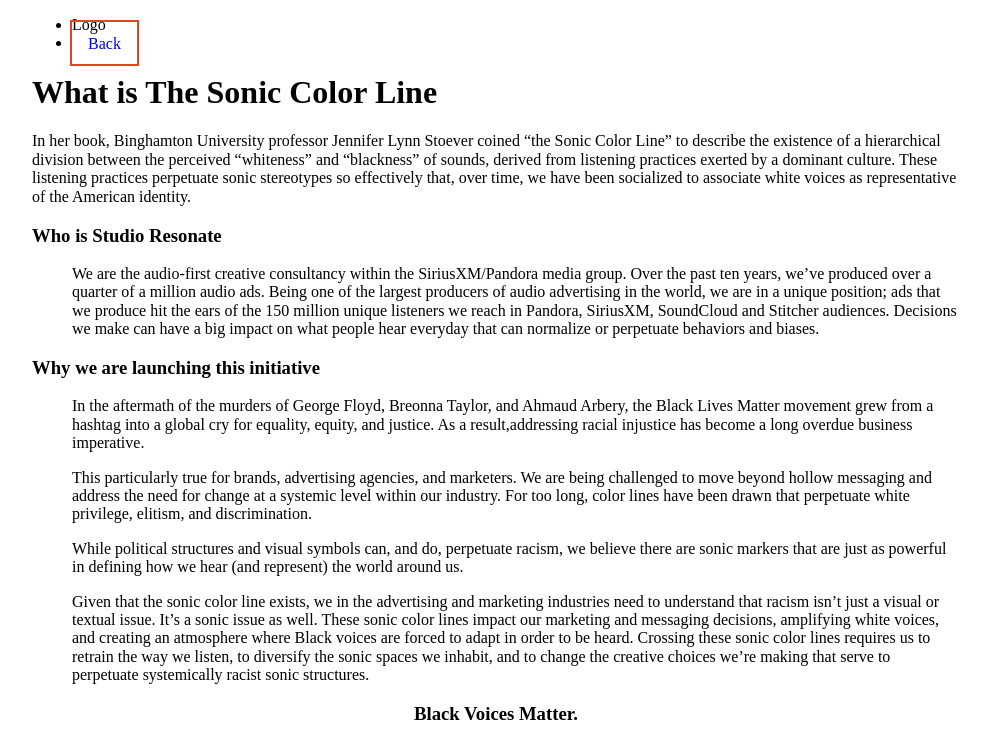
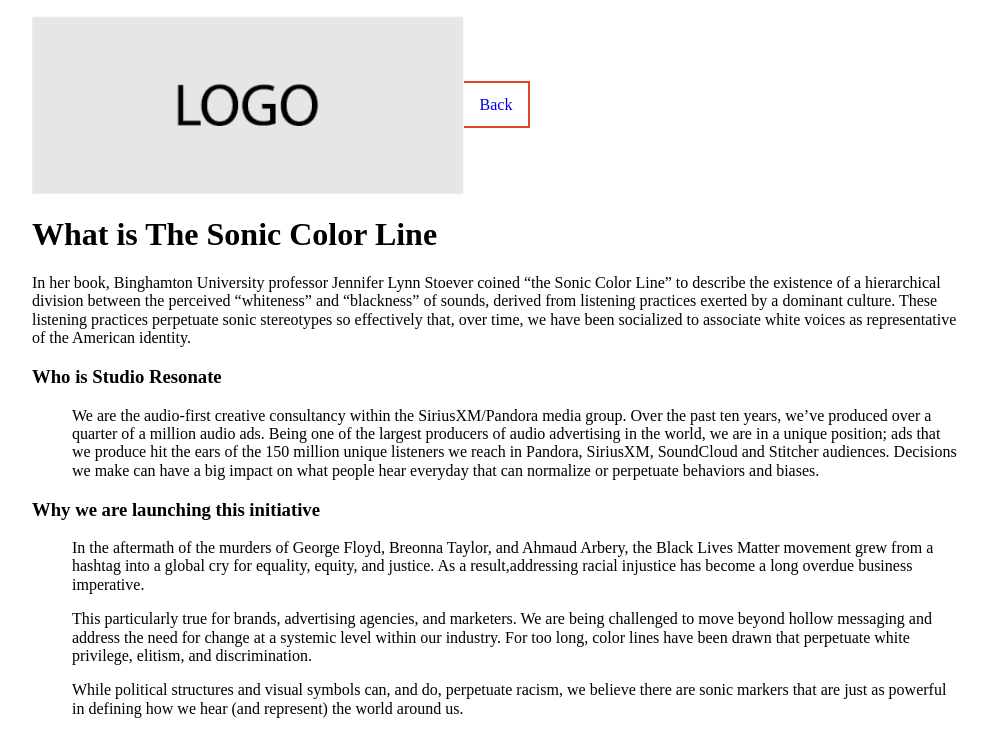
Before and after one commit to brianyuen/sonic-diversity, a Gatsby site: page /what-is-the-sonic-color-line in a window 1280 px wide. Shown: the top 731 px of the page, without its empty margins (144-1131 px from the left). Built offline with nearby package versions, Linux system fonts and the light colour scheme; Gatsby itself is replaced by a stand-in of ours.

Commit message:
configure header

```diff
--- a/src/components/header.js
+++ b/src/components/header.js
@@ -1,36 +1,48 @@
-import { Link } from "gatsby"
-import PropTypes from "prop-types"
 import React from "react"
+import { StaticQuery, Link, graphql } from "gatsby"
+import Img from "gatsby-image"
 
 import header from '../scss/header.module.scss'
 
-const Header = ({ siteTitle }) => (
-  <header
-    style={{
-      background: `rebeccapurple`,
-      marginBottom: `1.45rem`,
-    }}
-  >
-    <div
-      style={{
-        margin: `0 auto`,
-        maxWidth: 960,
-        padding: `1.45rem 1.0875rem`,
-      }}
-    >
-      <h1 className={header.header}>
-        <Link to="/">{siteTitle}</Link>
-      </h1>
-    </div>
-  </header>
-)
+export default function Header() {
+  return (
+    <StaticQuery
+      query={graphql`
+        query {
+          standlogo: file(relativePath: { eq: "lgo-stand.png" }) {
+            childImageSharp {
+              fluid(maxWidth: 400) {
+                ...GatsbyImageSharpFluid
+              }
+            }
+          }
+          site {
+            siteMetadata {
+              title
+              description
+              author
+            }
+          }
+        }
+      `}
+      render={data => (
 
-Header.propTypes = {
-  siteTitle: PropTypes.string,
+        <nav className={header.nav}>
+          <ul>
+            <li className={header.logo}>
+              <Link to="/" className={header.logoLink} title={data.site.siteMetadata.title} >
+                <Img fluid={data.standlogo.childImageSharp.fluid} className={header.logoImage} alt={data.site.siteMetadata.title}  />
+              </Link>
+            </li>
+            <li className={header.backButton}>
+              <Link to="/" title={data.site.siteMetadata.title} className="button secondary">
+                Back
+              </Link>
+            </li>
+          </ul>
+        </nav>
+
+      )}
+    />
+  )
 }
-
-Header.defaultProps = {
-  siteTitle: ``,
-}
-
-export default Header
--- a/src/pages/what-is-the-sonic-color-line.js
+++ b/src/pages/what-is-the-sonic-color-line.js
@@ -1,5 +1,5 @@
 import React from "react"
-import { Link, graphql } from 'gatsby'
+import { graphql } from 'gatsby'
 import { Helmet } from "react-helmet"
 // import Img from 'gatsby-image'
 
@@ -8,6 +8,7 @@ import SEO from "../components/seo"
 
 import single from '../scss/single.module.scss'
 
+import Header from "../components/header"
 import Footer from "../components/footer"
 
 export const data = graphql`
@@ -27,16 +28,10 @@ const SinglePage = (props) => (
     <Helmet bodyAttributes={{class: 'single'}}  />
 
     <div className={single.wrapper}>
+      <Header />
 
-      <header>
-        <nav className={single.nav}>
-          <ul>
-            <li>Logo</li>
-            <li><Link to="/" title={props.data.site.siteMetadata.title} className="button secondary">Back</Link></li>
-          </ul>
-        </nav>
-        <h1>What is The Sonic Color Line</h1>
-      </header>
+      <h1>What is The Sonic Color Line</h1>
+
       <p>In her book, Binghamton University professor Jennifer Lynn Stoever coined “the Sonic Color Line” to describe the existence of a hierarchical division between the perceived “whiteness” and “blackness” of sounds, derived from listening practices exerted by a dominant culture. These listening practices perpetuate sonic stereotypes so effectively that, over time, we have been socialized to associate white voices as representative of the American identity.</p>
 
       <dl className={single.keyValue}>
@@ -57,7 +52,7 @@ const SinglePage = (props) => (
 
       </dl>
 
-      <Footer siteTitle={props.data.site.siteMetadata.title} />
+      <Footer />
 
     </div>
   </Layout>
--- a/src/scss/header.module.scss
+++ b/src/scss/header.module.scss
@@ -1,3 +1,23 @@
-.header {
-  margin: 0;
+.nav {
+  ul {
+    padding: 0;
+    display: flex;
+    align-items: center;
+    // weird hack to prevent image from dissappearing when using display:flex when combined with GatsbyImageSharpFluid
+    // https://stackoverflow.com/questions/56928410/image-disappears-when-container-becomes-flex-container-gatsby
+    & > * {
+      flex-grow: 1;
+    }
+    li {
+      list-style-type: none;
+    }
+  }
 }
+
+.logo-image {
+  max-width: 13rem;
+}
+
+.back-button {
+  text-align: right;
+}
```
